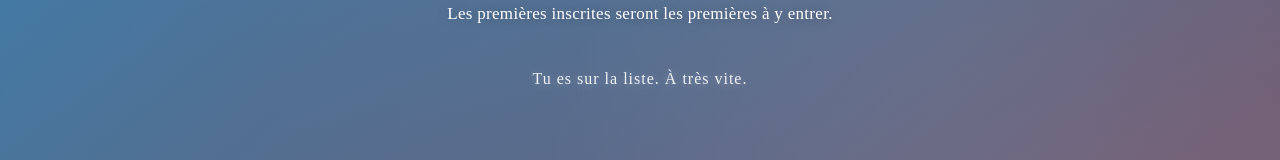
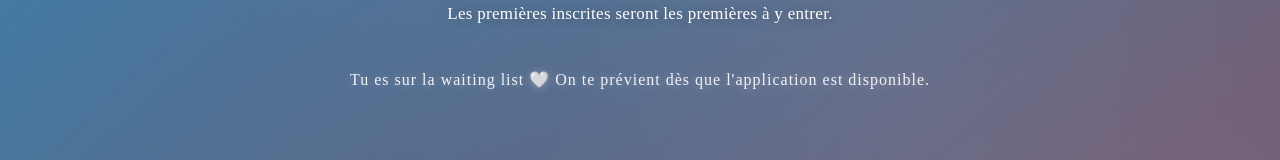
Before and after one commit to flowtoforce-app/flowtoforce-app, a Next.js app: page / in a window 1280 px wide. Both pictures are taken after typing "Sample", "name@example.com" into the empty fields and a click on the button "REJOINDRE". Shown: the part 1295-1455 px from the top of the page. Built offline with nearby package versions, Linux system fonts and the light colour scheme; no server answers; a web font is replaced by a local one.

Commit message:
Fix message waiting list + OG image centrée sur Lys

```diff
--- a/pages/index.js
+++ b/pages/index.js
@@ -230,7 +230,7 @@ export default function Home() {
             Les premières inscrites seront les premières à y entrer.
           </p>
           {emailSubmitted ? (
-            <p className={styles.emailSuccess}>Tu es sur la liste. À très vite.</p>
+            <p className={styles.emailSuccess}>Tu es sur la waiting list 🤍 On te prévient dès que l'application est disponible.</p>
           ) : (
             <form className={styles.emailForm} onSubmit={handleEmailSubmit}>
               <input
```
Also changed, not shown: public/og-image.png.
